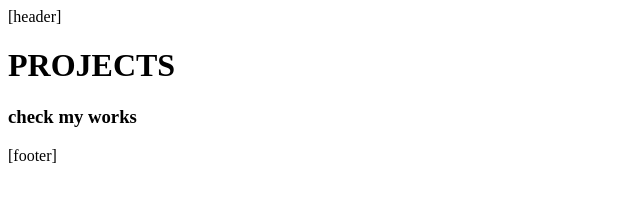
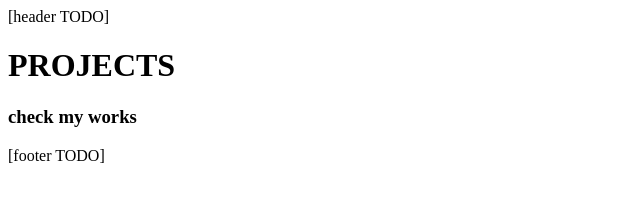
Before and after one commit to CJ-arg/portfolio-next-js, a Next.js app: page /projects in a window 1280 px wide. Shown: the top 215 px of the page, without its empty margins (0-640 px from the left). Built offline with nearby package versions, Linux system fonts and the light colour scheme.

Commit message:
various  pages

```diff
--- a/app/layout.tsx
+++ b/app/layout.tsx
@@ -7,9 +7,9 @@ export default function RootLayout({ children }: LayoutProps) {
   return (
     <html lang="en">
       <body>
-        <header>[header]</header>
+        <header>[header TODO]</header>
         <main>{children}</main>
-        <footer>[footer]</footer>
+        <footer>[footer TODO]</footer>
       </body>
     </html>
   );
```
